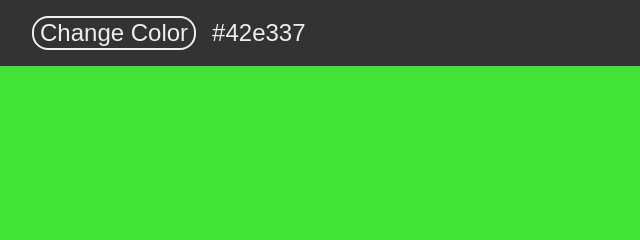
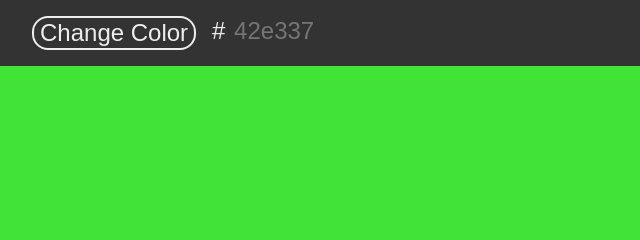
Before and after one commit to JsonDavidd/HexColors, a plain HTML site: page index.html in a window 1280 px wide. Shown: the top 240 px of the page, 0-640 px from the left. Drawn offline with Linux system fonts and the light colour scheme.

Commit message:
Implementing Input element

```diff
--- a/app.js
+++ b/app.js
@@ -1,7 +1,9 @@
+// @ts-check
+
 const root = document.getElementById('root')
 
 const button = document.getElementById('button')
-const currentColor = document.getElementById('currentColor')
+const input = document.getElementById('input')
 const color = document.getElementById('color')
 
 const randomInt = (i) => Math.floor(Math.random() * i)
@@ -9,13 +11,15 @@ const randomInt = (i) => Math.floor(Math.random() * i)
 const getRandomHex = (len, random = randomInt) =>
 	Array.from({length: len}, () => random(16).toString(16)).join('')
 
-const changeColor = () => {
-	const hexColor = '#' + getRandomHex(6)
-	currentColor.textContent = hexColor
+const changeColor = (hex = getRandomHex(6)) => {
+	const hexColor = '#' + hex
+	input.placeholder = hex
+	input.value = ''
 	color.style.backgroundColor = hexColor
 }
 
-window.onload = changeColor
+window.onload = () => changeColor()
 
-button.addEventListener('click', () =>
-	changeColor())
+button.addEventListener('click', () => {
+	changeColor(input.value || undefined)
+})
--- a/index.html
+++ b/index.html
@@ -10,7 +10,7 @@
 	<div id="root">
 		<header>
 			<button id="button">Change Color</button>
-			<p id="currentColor"></p>
+			<label for="input"># <input type="text" id="input" size="6" maxlength="6"></label>
 		</header>
 		<section id="color">
 		</section>
--- a/style.css
+++ b/style.css
@@ -3,11 +3,12 @@ body {
 	margin: 0
 }
 
-ul{
+ul {
 	list-style: none;
 }
 
-a, p {
+a,
+p {
 	margin: 0.2rem 0;
 	text-decoration: none;
 	color: #eeeeee
@@ -50,6 +51,11 @@ a, p {
 	border-color: #bbbbdb
 }
 
+#input {
+	background-color: transparent;
+	border: none;
+}
+
 #color {
 	transition: 300ms;
 	height: 90vh;
```
